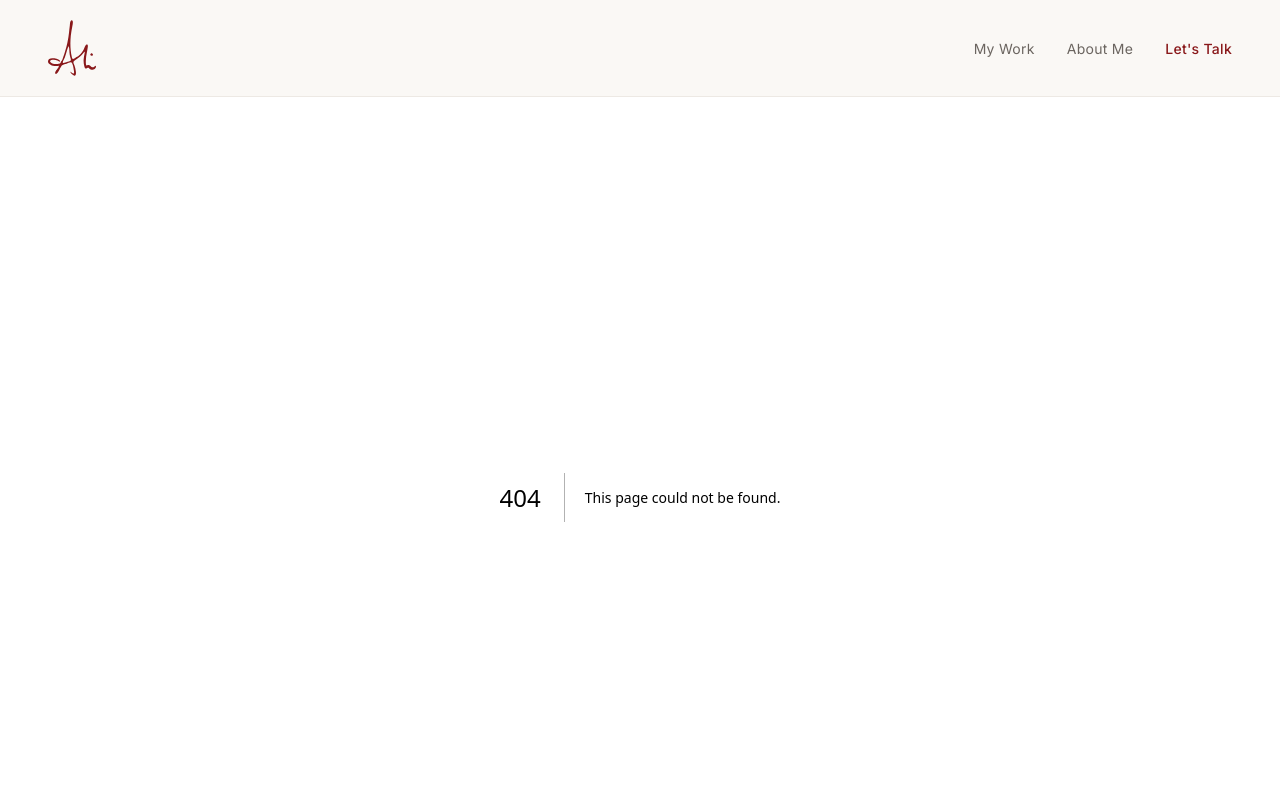
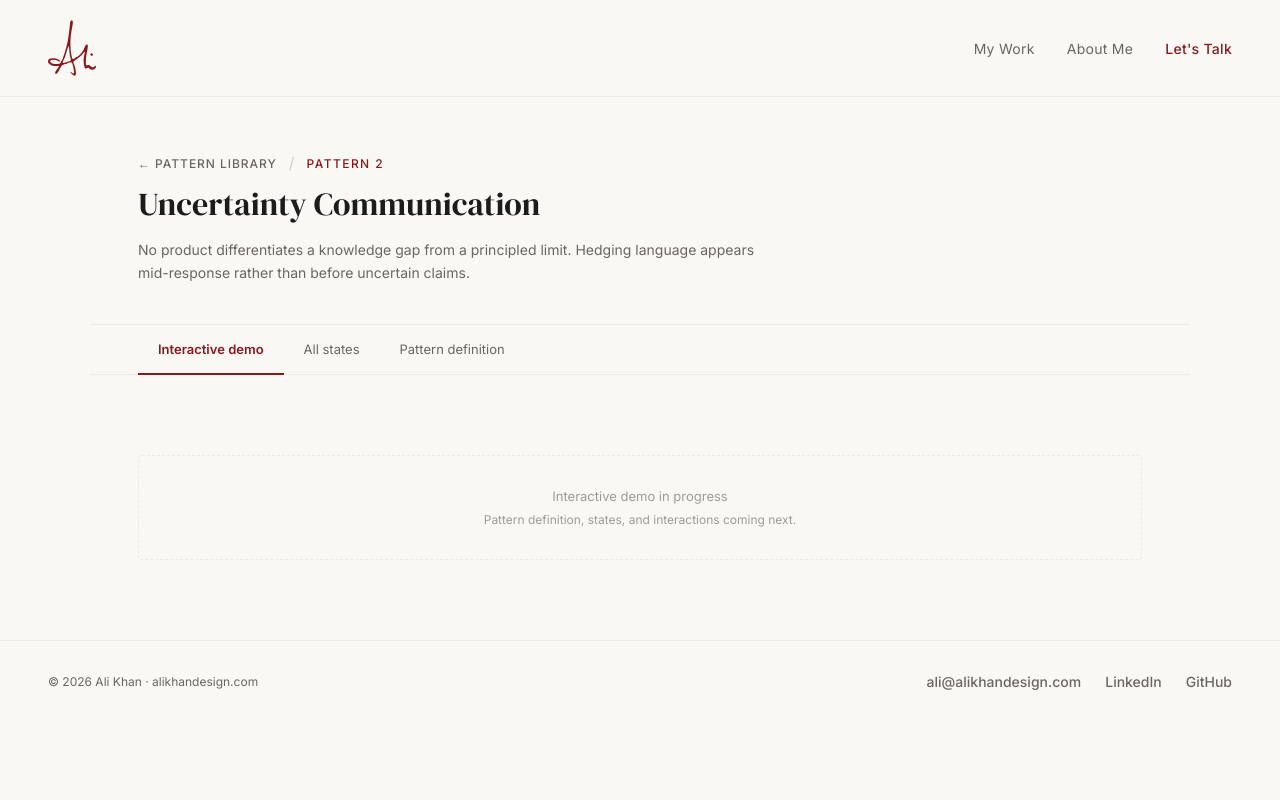
Before and after one commit to alikhandesign/alikhandesign.com, a Next.js app: page /patterns/uncertainty-communication in a window 1280 px wide. Before the commit this address had no page. Shown: the top 800 px of the page. Built offline with nearby package versions, Linux system fonts and the light colour scheme.

Commit message:
feat(patterns): add page.tsx

```diff
--- /dev/null
+++ b/app/patterns/uncertainty-communication/page.tsx
@@ -0,0 +1,28 @@
+'use client'
+import { useState } from 'react'
+import PatternShell from '../PatternShell'
+
+const TABS = [
+  { id: 'demo', label: 'Interactive demo' },
+  { id: 'states', label: 'All states' },
+  { id: 'definition', label: 'Pattern definition' },
+]
+
+export default function Page() {
+  const [activeTab, setActiveTab] = useState('demo')
+  return (
+    <PatternShell
+      title="Uncertainty Communication"
+      category="Pattern 2"
+      problem="No product differentiates a knowledge gap from a principled limit. Hedging language appears mid-response rather than before uncertain claims."
+      activeTab={activeTab}
+      onTabChange={setActiveTab}
+      tabs={TABS}
+    >
+      <div style={{ padding: 'var(--space-8)', border: '1px dashed var(--border)', borderRadius: 'var(--radius)', textAlign: 'center', color: 'var(--text-faint)' }}>
+        <p style={{ fontSize: 'var(--text-sm)', marginBottom: 'var(--space-2)' }}>Interactive demo in progress</p>
+        <p style={{ fontSize: 'var(--text-xs)' }}>Pattern definition, states, and interactions coming next.</p>
+      </div>
+    </PatternShell>
+  )
+}
```
